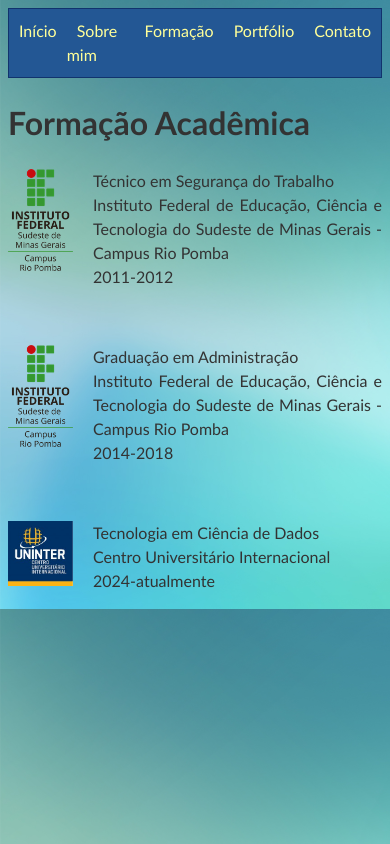
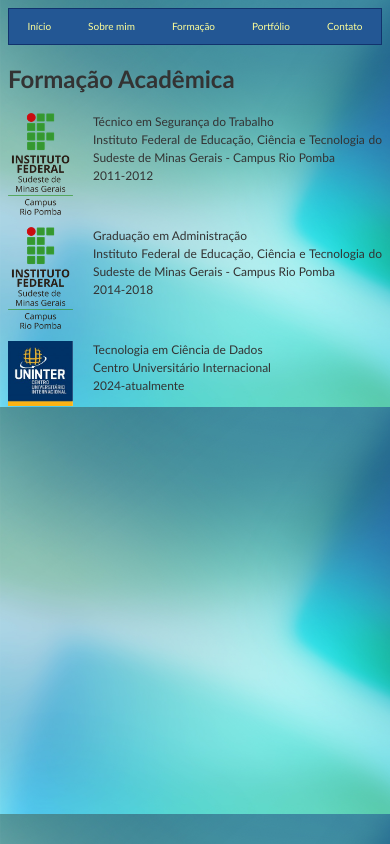
Before and after one commit to marcosvitor993/curriculo_online, a plain HTML site: page formacao.html in a window 390 px wide. Drawn offline with Linux system fonts and the light colour scheme.

Commit message:
Update style.css

```diff
--- a/style.css
+++ b/style.css
@@ -67,3 +67,20 @@ button { /* Formata o botão do formulário de contato*/
 .obrigatorio{
     color: red;/* Coloca o * em vermelho, indicando que o campo é obrigatóriio.*/
 }
+
+@media only screen and (max-width: 768px) {
+    body {
+        font-size: 12px;
+    }
+
+    ul {
+        font-size: 10px;
+        align-items: center; /* organiza o texto do menu */
+    }
+
+    img {
+        width: 100%;
+        height: auto; /* Permite que a altura da imagem seja ajustada automaticamente */
+    }
+
+}
```
